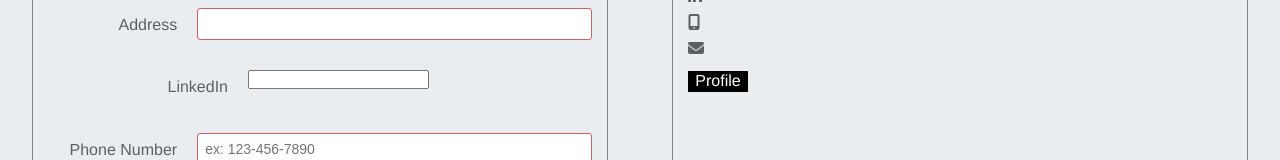
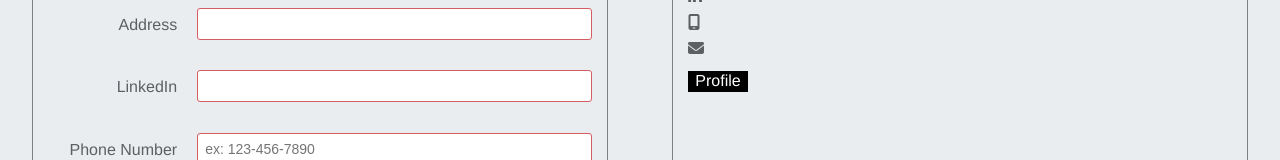
Before and after one commit to chapmancbVCU/cv-application, a React (Create React App) app: page / in a window 1280 px wide. Shown: the part 385-545 px from the top of the page. Built offline with nearby package versions, Linux system fonts and the light colour scheme.

Commit message:
Spelling correction in comment.

```diff
--- a/src/App.css
+++ b/src/App.css
@@ -78,7 +78,8 @@ body {
 
 .form-row input[type='text'],
 .form-row input[type='tel'],
-.form-row input[type='email'] {
+.form-row input[type='email'],
+.form-row input[type='url'] {
   background-color: #FFFFFF;
   border: solid 1px #D6D9DC;
   border-radius: 3px;
@@ -89,7 +90,8 @@ body {
 
 .form-row input[type='text']:invalid,
 .form-row input[type='tel']:invalid,
-.form-row input[type='email']:invalid {
+.form-row input[type='email']:invalid,
+.form-row input[type='url']:invalid {
   border: 1px solid #D55C5F;
   color: #D55C5F;
   box-shadow: none;   /* Remove default red glow in Firefox. */
@@ -97,7 +99,8 @@ body {
 
 .form-row input[type='text']:valid,
 .form-row input[type='tel']:valid,
-.form-row input[type='email']:valid {
+.form-row input[type='email']:valid,
+.form-row input[type='url']:valid {
   border-color: green;
 }
 
--- a/src/App.tsx
+++ b/src/App.tsx
@@ -7,7 +7,7 @@ import Main from './components/Main';
 import React, { Component } from 'react';
 
 /**
- * @class Main entrypoint of page after index.js
+ * @class Main entry point of page after index.js
  * @author Chad Chapman
  * @extends Component
  */
```
